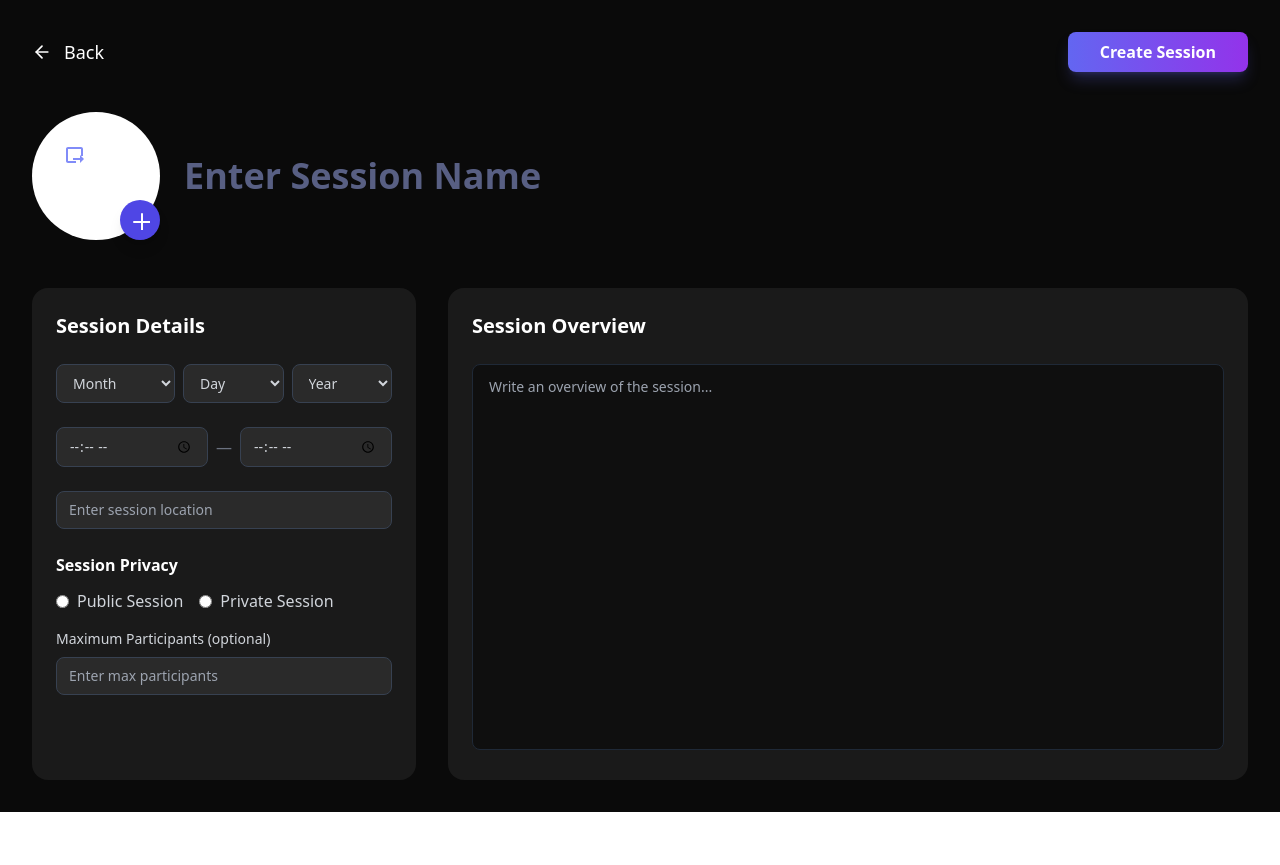
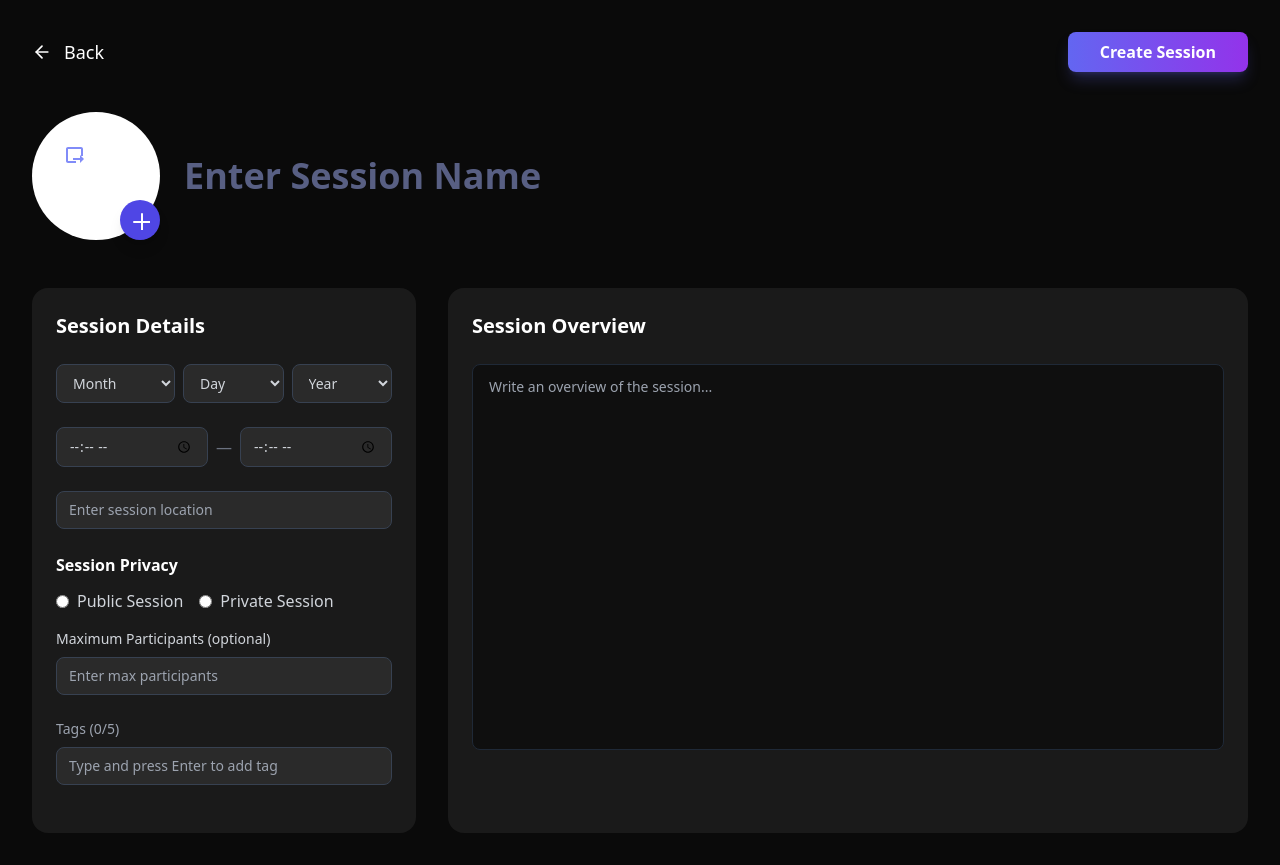
Before and after one commit to markstatic12/AcadeMeet, a React (Vite) app in the folder frontend/: page /create-session in a window 1280 px wide. Before the commit the page ends 812 px from the top, so only its background shows below. Built offline with nearby package versions, Linux system fonts and the light colour scheme; sample sign-in values are in the browser's storage.

Commit message:
feat(ui): add TagsInput component for session tag management
- Add interactive TagsInput component with Enter-to-add functionality
- Enforce max 5 tags with validation
- Support tag removal via X button
- Integrate TagsInput into DetailsPanel
- Show tag count and disable input when limit reached

```diff
--- a/frontend/src/components/sessions/SessionForm.jsx
+++ b/frontend/src/components/sessions/SessionForm.jsx
@@ -1,4 +1,79 @@
-import React from 'react';
+import React, { useState } from 'react';
+
+
+// ===== TAGS INPUT COMPONENT =====
+
+export const TagsInput = ({ tags = [], onTagsChange, maxTags = 5 }) => {
+  const [inputValue, setInputValue] = useState('');
+
+  const handleKeyDown = (e) => {
+    if (e.key === 'Enter') {
+      e.preventDefault();
+      const trimmedValue = inputValue.trim();
+
+      // Validate tag
+      if (!trimmedValue) return;
+      if (tags.length >= maxTags) {
+        alert(`Maximum ${maxTags} tags allowed`);
+        return;
+      }
+      if (tags.includes(trimmedValue)) {
+        alert('Tag already exists');
+        return;
+      }
+
+      // Add tag
+      onTagsChange([...tags, trimmedValue]);
+      setInputValue('');
+    }
+  };
+
+  const removeTag = (tagToRemove) => {
+    onTagsChange(tags.filter(tag => tag !== tagToRemove));
+  };
+
+  return (
+    <div className="mb-6">
+      <label className="block text-gray-400 text-sm mb-2">
+        Tags ({tags.length}/{maxTags})
+      </label>
+
+      {/* Tags Display */}
+      {tags.length > 0 && (
+        <div className="flex flex-wrap gap-2 mb-3">
+          {tags.map((tag, index) => (
+            <div
+              key={index}
+              className="bg-indigo-600/20 border border-indigo-500/50 text-indigo-300 px-3 py-1 rounded-full text-sm flex items-center gap-2"
+            >
+              <span>{tag}</span>
+              <button
+                type="button"
+                onClick={() => removeTag(tag)}
+                className="text-indigo-400 hover:text-indigo-200 transition-colors"
+              >
+                <svg className="w-4 h-4" fill="none" stroke="currentColor" viewBox="0 0 24 24">
+                  <path strokeLinecap="round" strokeLinejoin="round" strokeWidth={2} d="M6 18L18 6M6 6l12 12" />
+                </svg>
+              </button>
+            </div>
+          ))}
+        </div>
+      )}
+
+      {/* Input Field */}
+      <input
+        type="text"
+        value={inputValue}
+        onChange={(e) => setInputValue(e.target.value)}
+        onKeyDown={handleKeyDown}
+        placeholder={tags.length >= maxTags ? `Max ${maxTags} tags reached` : "Type and press Enter to add tag"}
+        disabled={tags.length >= maxTags}
+        className="w-full px-3 py-2 bg-[#2a2a2a] border border-gray-700 rounded-lg text-gray-300 text-sm focus:outline-none focus:border-indigo-500 transition-colors disabled:opacity-50 disabled:cursor-not-allowed"
+      />
+    </div>
+  );
+};
 
 
 // ===== SESSION PROFILE PIC =====
@@ -222,7 +297,7 @@ const SessionPrivacySelector = ({ sessionType, password, maxParticipants, onChan
 
 // ===== DETAILS PANEL =====
 
-export const DetailsPanel = ({ sessionData, onChange, onPasswordChange, onParticipantsChange }) => {
+export const DetailsPanel = ({ sessionData, onChange, onPasswordChange, onParticipantsChange, onTagsChange }) => {
   return (
     <div className="bg-[#1a1a1a] rounded-2xl p-6">
       <h3 className="text-white font-bold text-xl mb-6"> Session Details</h3>
@@ -253,6 +328,12 @@ export const DetailsPanel = ({ sessionData, onChange, onPasswordChange, onPartic
         onPasswordChange={onPasswordChange}
         onParticipantsChange={onParticipantsChange}
       />
+
+      <TagsInput
+        tags={sessionData.tags || []}
+        onTagsChange={onTagsChange}
+        maxTags={5}
+      />
     </div>
   );
 };
```
